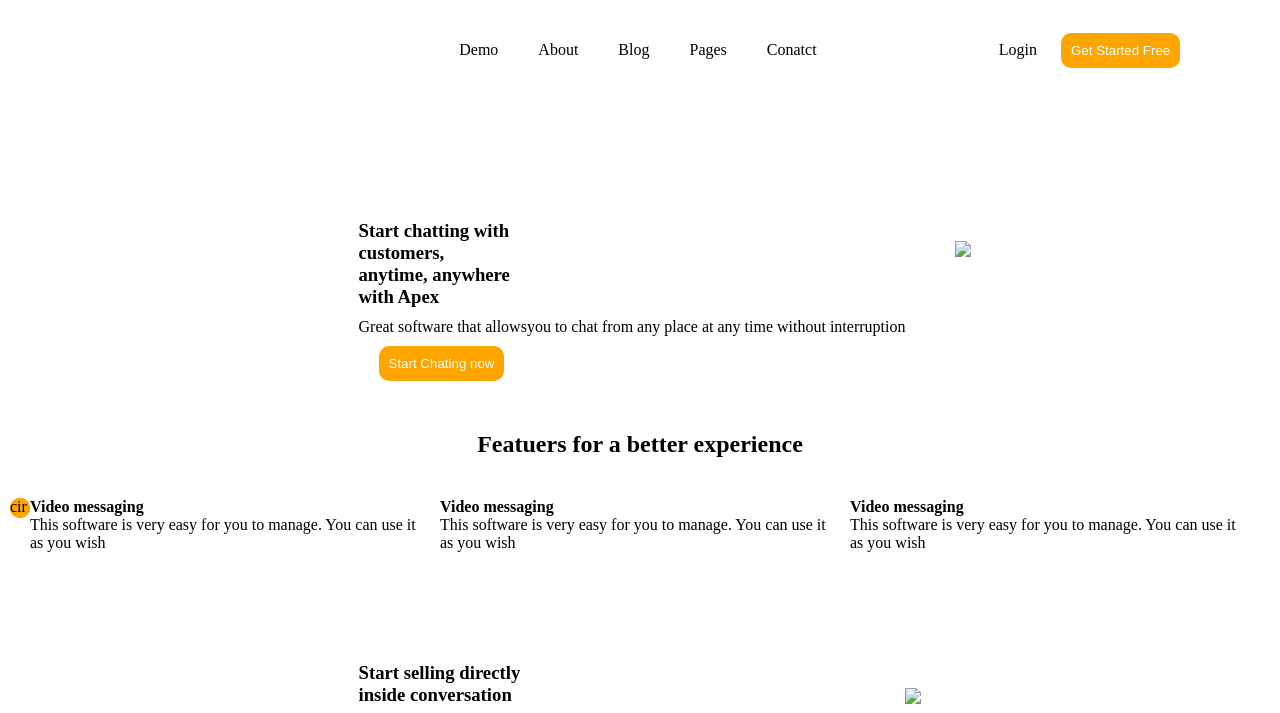
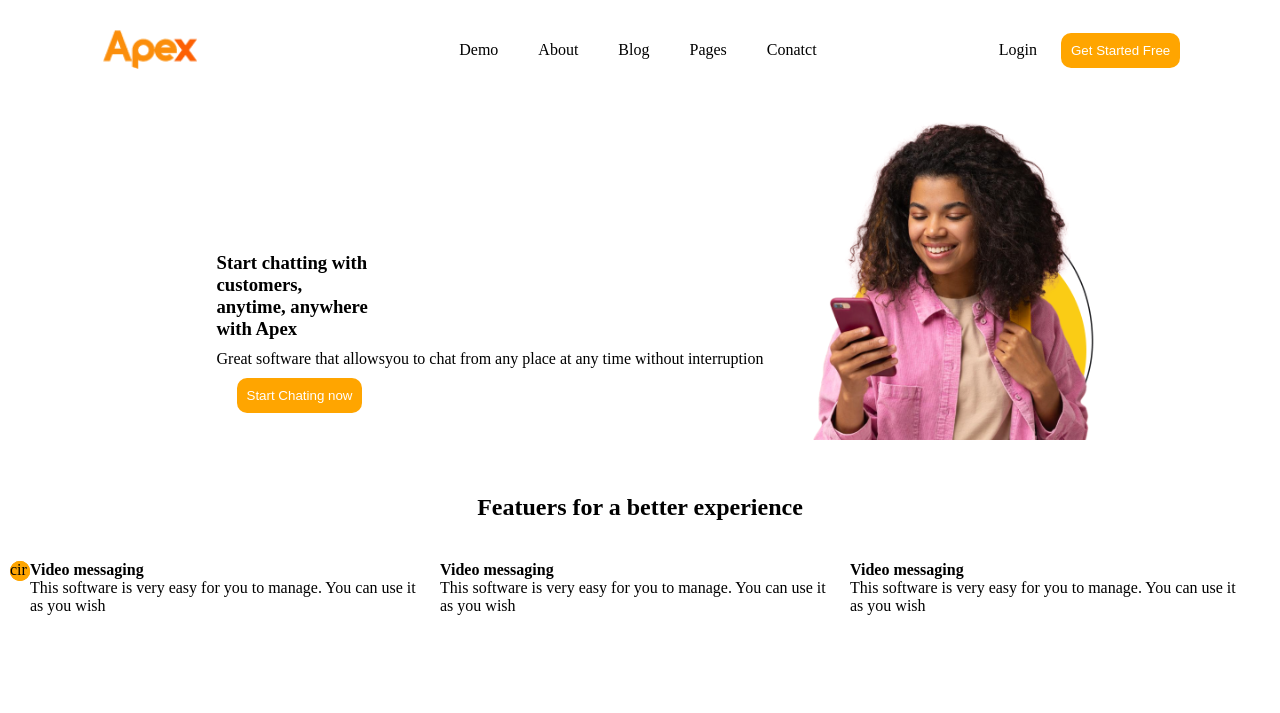
Before and after one commit to Chinnanavar/html1, a plain HTML site: page indexs.html in a window 1280 px wide. Shown: the top 713 px of the page. Drawn offline with Linux system fonts and the light colour scheme; files that its build step writes are made by us from their sources.

Commit message:
proj
proj

```diff
--- a/indexs.html
+++ b/indexs.html
@@ -3,7 +3,7 @@
   <head>
     <meta charset="UTF-8" />
     <meta name="viewport" content="width=device-width, initial-scale=1.0" />
-    <link rel="stylesheet" href="./assets/css/style1.css" />
+    <link rel="stylesheet" href="./style1.css" />
     <link
       rel="stylesheet"
       href="https://cdnjs.cloudflare.com/ajax/libs/font-awesome/6.7.2/css/all.min.css"
@@ -48,7 +48,7 @@
           <button>Start Chating now</button>
         </section>
         <section class="img">
-          <img src="./assets/images/image.png" />
+          <img src="./Image.png" />
         </section>
       </section>
       <section class="featuers">
@@ -89,12 +89,12 @@
           </p>
         </section>
         <section class="simg">
-          <img src="./assets/images/image1.png" />
+          <img src="./image1.png" />
         </section>
       </section>
       <section class="subhero2">
         <section class="simg2">
-          <img src="./assets/images/image1.png" />
+          <img src="./image1.png" />
         </section>
         <section class="shero2">
           <h1>
--- a/style1.css
+++ b/style1.css
@@ -37,7 +37,7 @@
 }
 
 .logo{
-    background-image: url('../images/LOgo.png'); background-repeat: no-repeat;
+    background-image: url('./LOgo.png'); background-repeat: no-repeat;
     background-size: contain;
     background-position: center;
     width: 100px;
```
